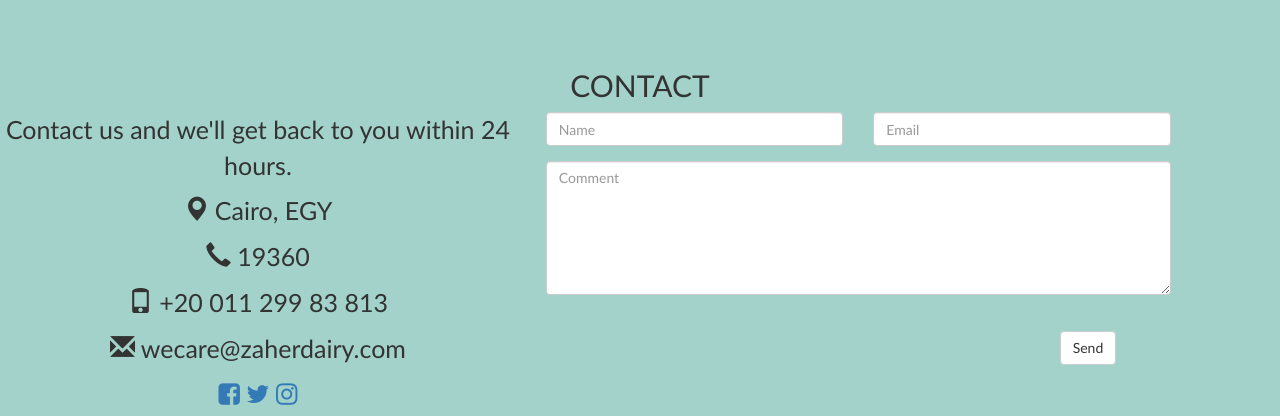
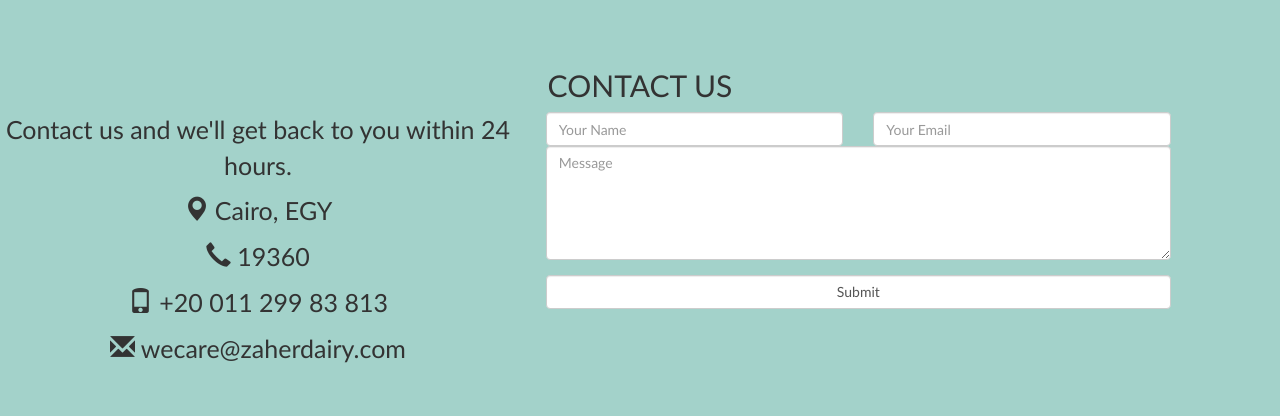
Before and after one commit to OmarAhmedDiaa/Zaher-dairy-website, a PHP site: page /contact.php in a window 1280 px wide; the page is wider, and only the part inside the window is pictured. Shown: the part 51-467 px from the top of that part. Run offline with PHP 8.4, Linux system fonts and the light colour scheme.

Commit message:
Update contact.php
backend & map initial

```diff
--- a/contact.php
+++ b/contact.php
@@ -1,4 +1,20 @@
 <!DOCTYPE html>
+<?php
+
+if(!empty($_POST["send"])) {
+	$name = $_POST["username"];
+	$email = $_POST["email"];
+	$message = $_POST["message"];
+
+	$conn = mysqli_connect("localhost", "root", "", "zaherdairy") or die("Connection Error: " . mysqli_error($conn));
+	mysqli_query($conn, "INSERT INTO tblcontact (user_name, user_email,message) VALUES ('" . $name. "', '" . $email. "','" . $message. "')");
+	$insert_id = mysqli_insert_id($conn);
+	//if(!empty($insert_id)) {
+	   $message = "Your contact information is saved successfully.";
+	   $type = "success";
+	//}
+}
+?>
 <html lang="en" dir="ltr">
   <head>
     <meta charset="utf-8">
@@ -12,7 +28,7 @@
   </head>
   <body>
     <div class="container-fluid1 bg-grey" style="margin-top:120px;margin-left">
-      <h2 class="text-center">CONTACT</h2>
+      <h2 class="text-center">CONTACT US</h2>
       <div class="row">
         <div class="col-sm-5">
           <p>Contact us and we'll get back to you within 24 hours.</p>
@@ -20,29 +36,35 @@
           <p><span class="glyphicon glyphicon-earphone"></span> 19360</p>
           <p><span class="glyphicon glyphicon-phone"></span> +20 011 299 83 813</p>
           <p><span class="glyphicon glyphicon-envelope"></span> wecare@zaherdairy.com</p>
-          <a href="https://www.facebook.com/ZaherDairy/?ref=page_internal"><i class="fa fa-facebook-square"></i>
-          <a href="https://twitter.com/zaherdairy?lang=en"><i class="fa fa-twitter"></i>
-          <a href="https://www.instagram.com/zaherdairy/?hl=en"><i class="fa fa-instagram"></i>
+
         </div>
-        <div class="col-sm-6">
-          <div class="row">
-            <div class="col-sm-6 form-group">
-              <input class="form-control" id="name" name="name" placeholder="Name" type="text" required>
+        <div class="col-lg-6">
+            <div class="contact-form">
+                <form id="contact-form" method="post">
+                <form>
+                    <div class="row">
+                        <div class="col-md-6">
+                            <input name="username" id="username"  type="text" class="form-control" placeholder="Your Name" />
+                        </div>
+                        <div class="col-md-6">
+                            <input name="email" id="email" type="email" class="form-control" placeholder="Your Email" />
+                        </div>
+                    </div>
+                    <div class="form-group">
+                        <textarea name="message" id="message" class="form-control" rows="5" placeholder="Message"></textarea>
+                    </div>
+                    <div><input name="send" id="send" class="form-control submit" type="submit"></button></div>
+                </form>
             </div>
-            <div class="col-sm-6 form-group">
-              <input class="form-control" id="email" name="email" placeholder="Email" type="email" required>
-            </div>
-          </div>
-          <textarea class="form-control" id="comments" name="comments" placeholder="Comment" rows="6"></textarea><br>
-          <div class="row">
-            <div class="col-sm-11 form-group">
-              <button class="btn btn-default pull-right" type="submit">Send</button>
-            </div>
+        </div>
           </div>
         </div>
       </div>
     </div>
-    <br><br><br><br><br><br><br><br><br><br><br><br><br><br><br>
+    <br><br>
+    <div class="col-lg-12">
+        <div class="contact-map"><iframe src="https://www.google.com/maps/embed?pb=!1m14!1m8!1m3!1d13797.378831059943!2d31.4918564!3d30.1701457!3m2!1i1024!2i768!4f13.1!3m3!1m2!1s0x0%3A0x1b138aefe2d8bedb!2sMisr%20International%20University!5e0!3m2!1sen!2seg!4v1614202004491!5m2!1sen!2seg" width="1500" height="450" style="border:0;" allowfullscreen="" loading="lazy"></iframe>
+        </div>
     <footer class="container-fluid text-center">
       <br>
       <p>Zaher Dairy Copyright</p>
```
